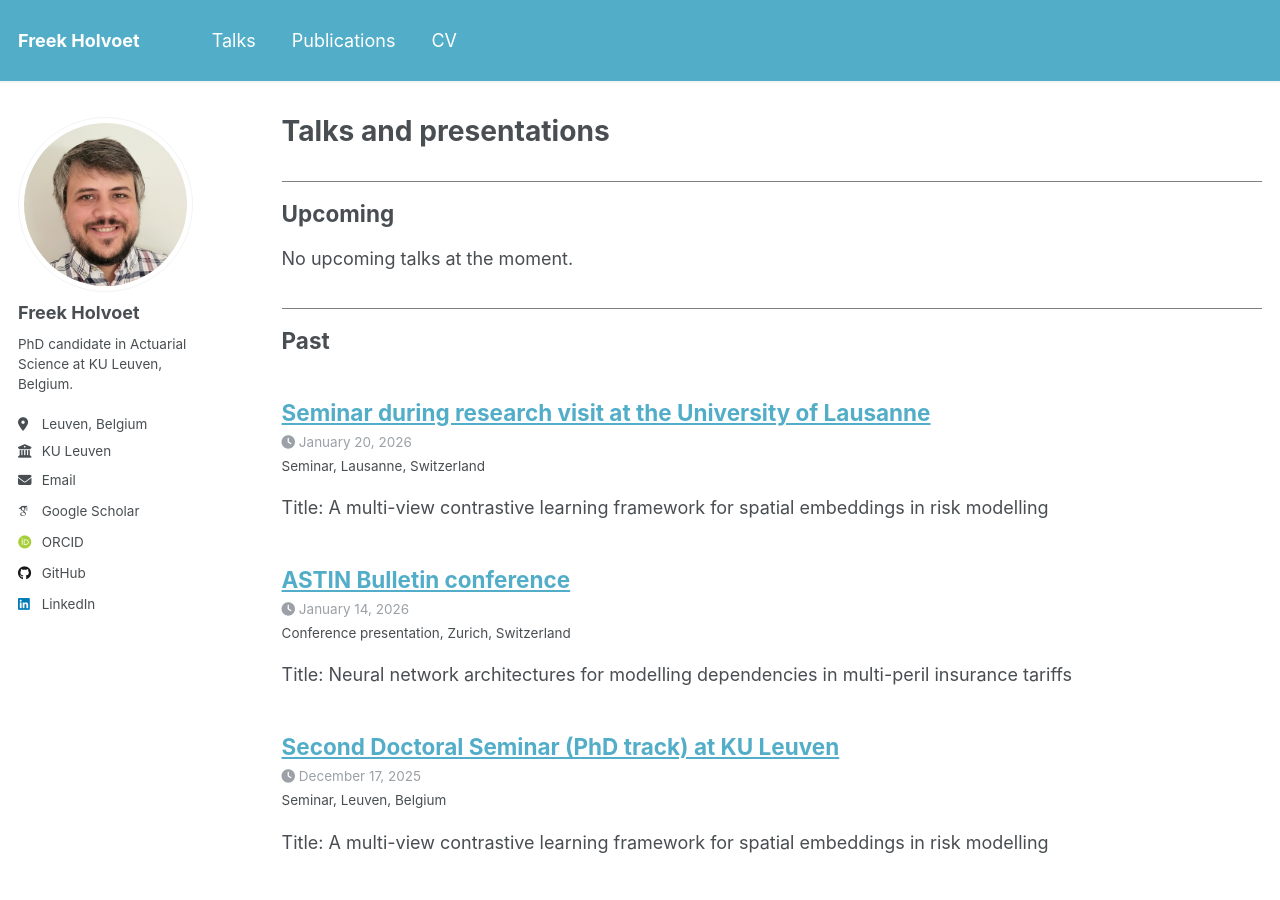
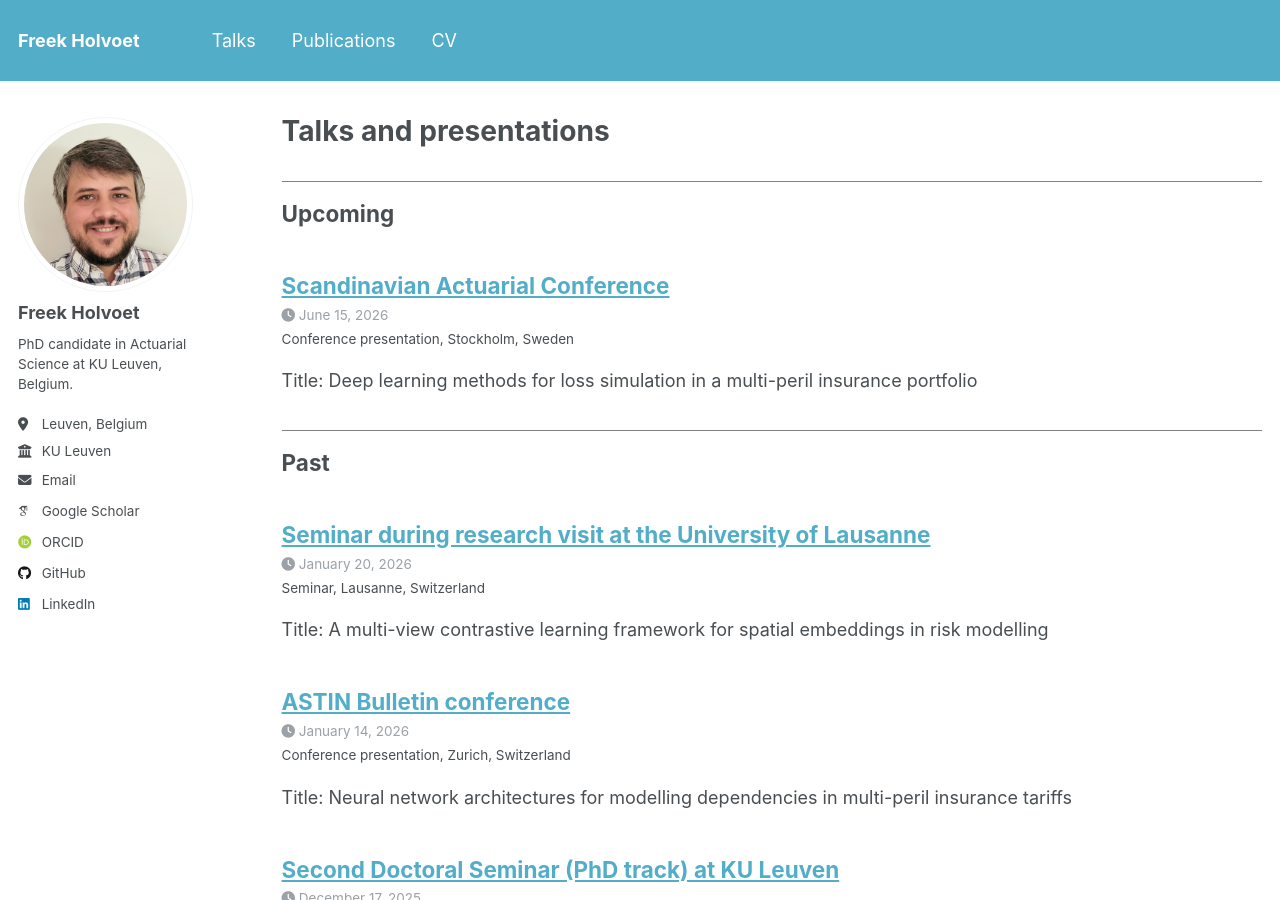
Before and after one commit to freekholvoet/freekholvoet.github.io, a Jekyll site: the page built from _pages/talks.html, in a window 1280 px wide and 900 px high. Built offline with Jekyll 4.4.1, drawn with Linux system fonts in a browser that asks for light colours; some web fonts are replaced.

Commit message:
Update Feb 2026

```diff
--- a/_data/linkedin_posts.yml
+++ b/_data/linkedin_posts.yml
@@ -1,3 +1,6 @@
+- url: https://www.linkedin.com/embed/feed/update/urn:li:share:7418350954846035968
+  height: 739
+  ratio: 156
 - url: https://www.linkedin.com/embed/feed/update/urn:li:share:7401186068051677187
   height: 1200
   ratio: 156
--- /dev/null
+++ b/_talks/2026_06_SAC_Stockholm.md
@@ -0,0 +1,10 @@
+---
+title: "Scandinavian Actuarial Conference"
+collection: talks
+type: "Conference presentation"
+permalink: /talks/2026_06_SAC_Stockholm
+date: 2026-06-15
+venue: "Stockholm, Sweden"
+---
+
+Title: Deep learning methods for loss simulation in a multi-peril insurance portfolio
```
Also changed, not shown: 1 other file.
